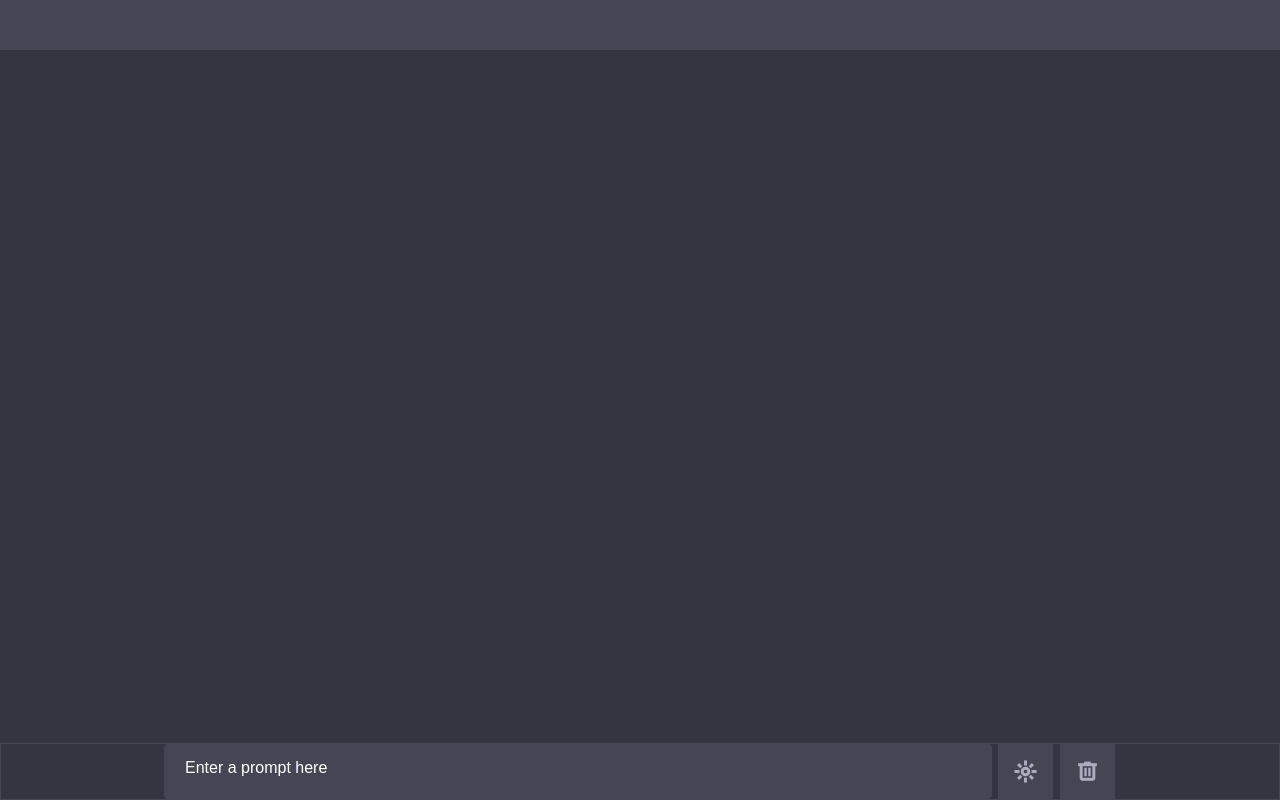
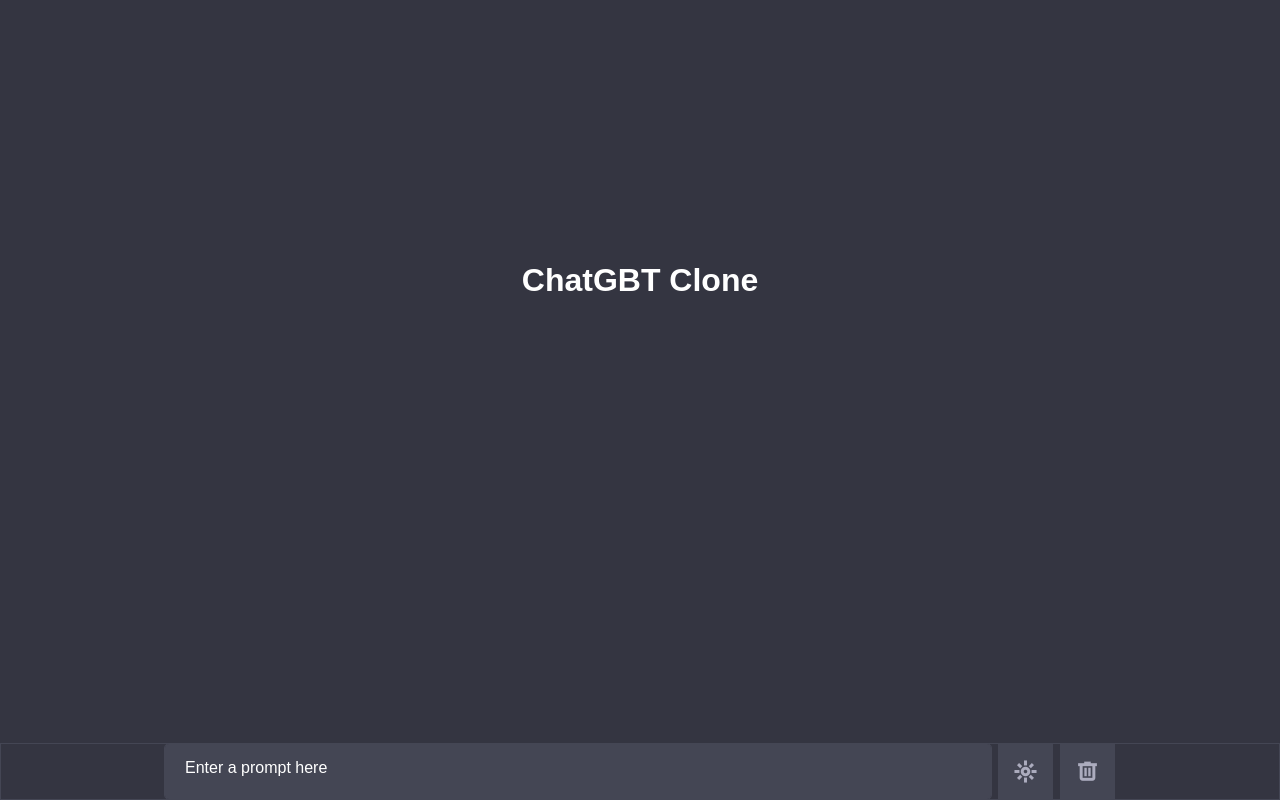
Before and after one commit to sema-demir/ChatGbtCLONE, a plain HTML site: page index.html in a window 1280 px wide. Drawn offline with nearby package versions, Linux system fonts and the light colour scheme.

Commit message:
eklemeler yapildi

```diff
--- a/main.js
+++ b/main.js
@@ -1,11 +1,29 @@
 const chatInput = document.querySelector("#chat-input");
-console.log(chatInput);
 const sendButton = document.querySelector("#send-btn");
 const chatContainer = document.querySelector(".chat-container");
 const themeButton = document.querySelector("#theme-btn");
+const deleteButton = document.querySelector('#delete-btn')
+
 
 let userText = null;
-const API_KEY = "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";
+const API_KEY = "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";
+const initialHeight = chatInput.scrollHeight
+const loadDataFromLocalStroge = () =>{
+  const themeColor = localStorage.getItem("theme-color")
+  document.body.classList.toggle("light-mode", themeColor === "light_mode");
+  localStorage.setItem("theme-color", themeButton.innetText);
+  themeButton.innerText = document.body.classList.contains("light-mode")
+  ? "dark_mode"
+  : "light_mode"
+
+  const defaultText = `<div class= "default-text" >
+  <h1>ChatGBT Clone</h1>
+  </div>`;
+  chatContainer.innerHTML = localStorage.getItem("all-chats") || defaultText
+  chatContainer.scrollTo(0, chatContainer.scrollHeight)
+}
+loadDataFromLocalStroge()
+
 
 const getChatResponse = async (incomingChatDiv) => {
   const API_URL = "https://api.openai.com/v1/completions";
@@ -64,6 +82,8 @@ const showTypingAnimation = () => {
   chatContainer.appendChild(incomingChatDiv);
   chatContainer.scrollTo(0, chatContainer.scrollHeight);
   getChatResponse(incomingChatDiv);
+  localStorage.setItem("all-chats", chatContainer.innerHTML);
+
 };
 
 const handleOutgoingchat = () => {
@@ -79,14 +99,33 @@ const handleOutgoingchat = () => {
 </div>`;
   const outgoingChatDiv = createElement(html, "outgoing");
   outgoingChatDiv.querySelector("p").textContent = userText;
-  //document = querySelector(".default-text") ?.remove()
+  document.querySelector(".default-text")?.remove();
   chatContainer.appendChild(outgoingChatDiv);
   chatContainer.scrollTo(0, chatContainer.scrollHeight);
   setTimeout(showTypingAnimation, 500);
+  chatInput.innerText="";
 };
 themeButton.addEventListener("click", () =>{
  document.body.classList.toggle("light-mode")
- //themeButton.innerText = document.body.classList("light-mode")
+ localStorage.setItem("theme-color", themeButton.innerText);
+ themeButton.innerText = document.body.classList.contains("light-mode") ? "dark_mode" : "light_mode"
+})
+
+deleteButton.addEventListener("click", () =>{
+if(confirm ("Tüm sohbetleri silmek istediğinizden emin misinzi?"))
+localStorage.removeItem("all-chats")
+loadDataFromLocalStroge()
+});
+
+chatInput.addEventListener("input", () =>{
+  chatInput.style.height = `${initialHeight}px`
+  chatInput.style.height = `${chatInput.scrollHeight}px`
+})
+chatInput.addEventListener("keydown", (e) =>{
+ if (e.key === "Enter")  {
+  e.preventDefault();
+  handleOutgoingchat();
+ }
 })
 
 sendButton.addEventListener("click", handleOutgoingchat);
--- a/style.css
+++ b/style.css
@@ -5,7 +5,7 @@
     font-family: 'Poppins', sans-serif;
 }
 :root{
-    --text-color: white;
+    --text-color: #ffffff;
     --icon-color: #acacbe;
     --icon-hover-bg: #5b5e71;
     --placeholder-color: #cccccc;
@@ -124,7 +124,7 @@ padding-left: 25px;
         opacity: 0.4;
         transform: translateY(-6px);
     }
-    %44 {
+    44% {
         opacity: 0.2s;
     }
 }
@@ -161,6 +161,7 @@ width: 100%;
     overflow-y: auto;
     resize: none;
     padding: 15px 25px 15px 20px;
+    color: var(--text-color);
     background: var(--incoming-chat-bg);
     outline: 1px solid var(--incoming-chat-border);
 
@@ -208,3 +209,15 @@ visibility: visible;
 .user-text{
     color: white;
 }
+
+.default-text{
+    display: flex;
+    flex-direction: column;
+    align-items: center;
+    justify-content: center;
+    height: 70vh;
+    padding:   0 10px;
+    color: var(--text-color);
+    text-align: center;
+
+}
```
Also changed, not shown: 1 other file.
